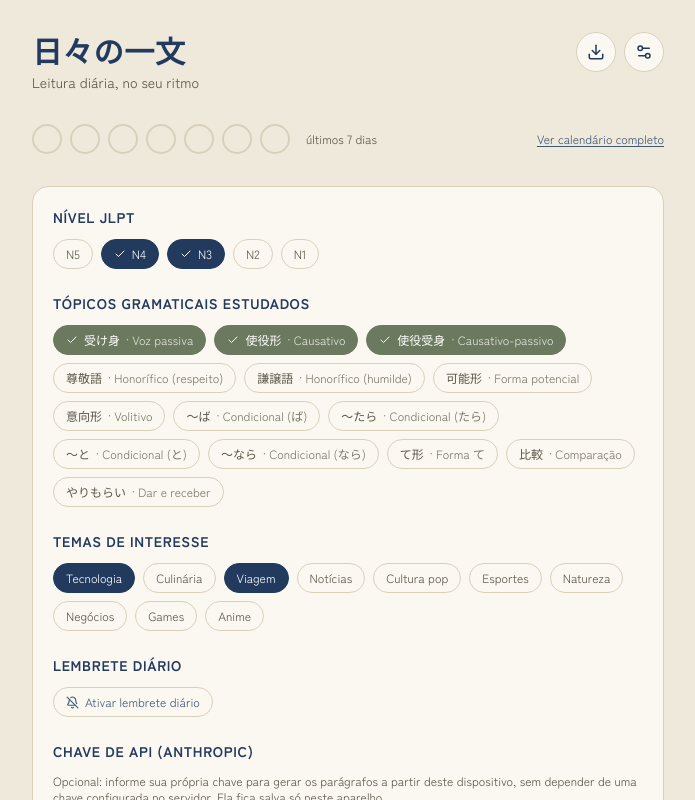
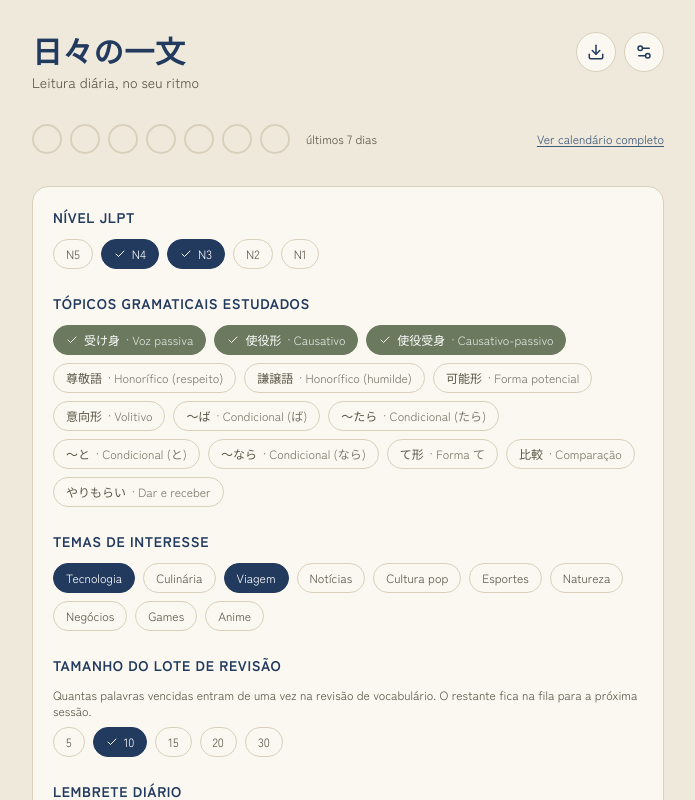
Before and after one commit to ialvarenga/hibi-no-bun, a React (Vite) app: page / in a window 1280 px wide. Both pictures are taken after a click on the button 936 px from the left and 52 px from the top of the page. Shown: the top 800 px of the page, without its empty margins (292-987 px from the left). Built offline with nearby package versions, Linux system fonts and the light colour scheme.

Commit message:
added limit to numbers of words

```diff
--- a/src/App.tsx
+++ b/src/App.tsx
@@ -7,7 +7,7 @@ import TodayCard from './components/TodayCard'
 import HistoryList from './components/HistoryList'
 import SharedCard from './components/SharedCard'
 import VocabReview from './components/VocabReview'
-import { DEFAULT_TOPICS, JLPT_LEVELS } from './lib/constants'
+import { DEFAULT_TOPICS, DEFAULT_REVIEW_BATCH_SIZE, JLPT_LEVELS } from './lib/constants'
 import {
   loadProfile,
   saveProfile,
@@ -47,6 +47,7 @@ export default function App() {
   const [vocabReviewOpen, setVocabReviewOpen] = useState(false)
   const [dueVocabCards, setDueVocabCards] = useState<VocabCard[]>([])
   const [dueVocabCount, setDueVocabCount] = useState(0)
+  const [queuedVocabCount, setQueuedVocabCount] = useState(0)
   const [sharedEntries, setSharedEntries] = useState<SharedEntry[]>([])
   const [retrievingShared, setRetrievingShared] = useState(false)
   const [sharedError, setSharedError] = useState<string | null>(null)
@@ -122,9 +123,16 @@ export default function App() {
     persistProfile({ ...profile, shareGenerations: !profile.shareGenerations })
   }
 
+  function setReviewBatchSize(size: number) {
+    if (!profile) return
+    persistProfile({ ...profile, reviewBatchSize: size })
+  }
+
   async function handleOpenVocabReview() {
+    const batchSize = profile?.reviewBatchSize ?? DEFAULT_REVIEW_BATCH_SIZE
     const cards = await loadDueVocabCards()
-    setDueVocabCards(cards)
+    setDueVocabCards(cards.slice(0, batchSize))
+    setQueuedVocabCount(Math.max(cards.length - batchSize, 0))
     setVocabReviewOpen(true)
   }
 
@@ -287,6 +295,7 @@ export default function App() {
         {vocabReviewOpen && (
           <VocabReview
             cards={dueVocabCards}
+            queuedCount={queuedVocabCount}
             onReview={(id, remembered) => void handleReviewVocabCard(id, remembered)}
             onClose={handleCloseVocabReview}
           />
@@ -300,6 +309,7 @@ export default function App() {
             onSetApiKey={setApiKey}
             onToggleJlptLevel={toggleJlptLevel}
             onToggleShareGenerations={toggleShareGenerations}
+            onSetReviewBatchSize={setReviewBatchSize}
             notificationPermission={notificationPermission}
             onRequestNotifications={() => void handleRequestNotifications()}
             onResetData={() => void handleResetData()}
--- a/src/components/SettingsPanel.tsx
+++ b/src/components/SettingsPanel.tsx
@@ -1,6 +1,11 @@
 import { useState } from 'react'
 import { Check, Bell, BellOff, Eye, EyeOff, KeyRound, Trash2, Users } from 'lucide-react'
-import { DEFAULT_TOPICS, DEFAULT_THEMES, JLPT_LEVELS } from '../lib/constants'
+import {
+  DEFAULT_TOPICS,
+  DEFAULT_THEMES,
+  JLPT_LEVELS,
+  REVIEW_BATCH_SIZE_OPTIONS,
+} from '../lib/constants'
 import type { Profile } from '../lib/types'
 
 interface SettingsPanelProps {
@@ -10,6 +15,7 @@ interface SettingsPanelProps {
   onSetApiKey: (key: string) => void
   onToggleJlptLevel: (level: string) => void
   onToggleShareGenerations: () => void
+  onSetReviewBatchSize: (size: number) => void
   notificationPermission: NotificationPermission | 'unsupported'
   onRequestNotifications: () => void
   onResetData: () => void
@@ -22,6 +28,7 @@ export default function SettingsPanel({
   onSetApiKey,
   onToggleJlptLevel,
   onToggleShareGenerations,
+  onSetReviewBatchSize,
   notificationPermission,
   onRequestNotifications,
   onResetData,
@@ -102,6 +109,33 @@ export default function SettingsPanel({
               }`}
             >
               {name}
+            </button>
+          )
+        })}
+      </div>
+
+      <h2 className="text-sm font-bold uppercase tracking-wider mb-3 text-indigo">
+        Tamanho do lote de revisão
+      </h2>
+      <p className="text-xs text-ink-soft mb-2">
+        Quantas palavras vencidas entram de uma vez na revisão de vocabulário. O restante
+        fica na fila para a próxima sessão.
+      </p>
+      <div className="flex flex-wrap gap-2 mb-6">
+        {REVIEW_BATCH_SIZE_OPTIONS.map((size) => {
+          const on = profile.reviewBatchSize === size
+          return (
+            <button
+              key={size}
+              onClick={() => onSetReviewBatchSize(size)}
+              className={`border rounded-full px-3 py-1.5 text-xs flex items-center gap-1.5 transition-colors ${
+                on
+                  ? 'bg-indigo border-indigo text-white'
+                  : 'bg-transparent border-paper-line text-ink-soft'
+              }`}
+            >
+              {on && <Check size={12} />}
+              {size}
             </button>
           )
         })}
--- a/src/components/VocabReview.tsx
+++ b/src/components/VocabReview.tsx
@@ -4,11 +4,12 @@ import type { VocabCard } from '../lib/types'
 
 interface VocabReviewProps {
   cards: VocabCard[]
+  queuedCount: number
   onReview: (id: string, remembered: boolean) => void
   onClose: () => void
 }
 
-export default function VocabReview({ cards, onReview, onClose }: VocabReviewProps) {
+export default function VocabReview({ cards, queuedCount, onReview, onClose }: VocabReviewProps) {
   const [index, setIndex] = useState(0)
   const [revealed, setRevealed] = useState(false)
 
@@ -38,7 +39,11 @@ export default function VocabReview({ cards, onReview, onClose }: VocabReviewPro
       {!card ? (
         <div className="text-center py-8">
           <PartyPopper className="mx-auto mb-2 text-moss" size={28} />
-          <p className="text-sm text-ink-soft">Revisão concluída por hoje.</p>
+          <p className="text-sm text-ink-soft">
+            {queuedCount > 0
+              ? `Lote concluído. Mais ${queuedCount} ${queuedCount === 1 ? 'palavra espera' : 'palavras esperam'} na fila — abra a revisão de novo para o próximo lote.`
+              : 'Revisão concluída por hoje.'}
+          </p>
         </div>
       ) : (
         <div>
--- a/src/lib/constants.ts
+++ b/src/lib/constants.ts
@@ -71,3 +71,8 @@ export const JLPT_LEVELS: { value: string; label: string }[] = [
 ]
 
 export const DEFAULT_JLPT_LEVELS = ['N4', 'N3']
+
+// Cards per review session. Due cards beyond this stay queued for the next
+// session instead of all showing up at once. User-configurable in Settings.
+export const DEFAULT_REVIEW_BATCH_SIZE = 10
+export const REVIEW_BATCH_SIZE_OPTIONS = [5, 10, 15, 20, 30]
--- a/src/lib/db.ts
+++ b/src/lib/db.ts
@@ -4,6 +4,7 @@ import {
   DEFAULT_SELECTED_THEMES,
   DEFAULT_THEMES,
   DEFAULT_JLPT_LEVELS,
+  DEFAULT_REVIEW_BATCH_SIZE,
   JLPT_LEVELS,
 } from './constants'
 import { todayStr, addDaysStr } from './date'
@@ -73,6 +74,7 @@ function defaultProfile(): Profile {
     apiKey: '',
     jlptLevels: DEFAULT_JLPT_LEVELS,
     shareGenerations: false,
+    reviewBatchSize: DEFAULT_REVIEW_BATCH_SIZE,
   }
 }
 
--- a/src/lib/types.ts
+++ b/src/lib/types.ts
@@ -37,6 +37,7 @@ export interface Profile {
   apiKey: string
   jlptLevels: string[]
   shareGenerations: boolean
+  reviewBatchSize: number
 }
 
 // A reading retrieved from the shared community pool (GET /api/shared).
```
